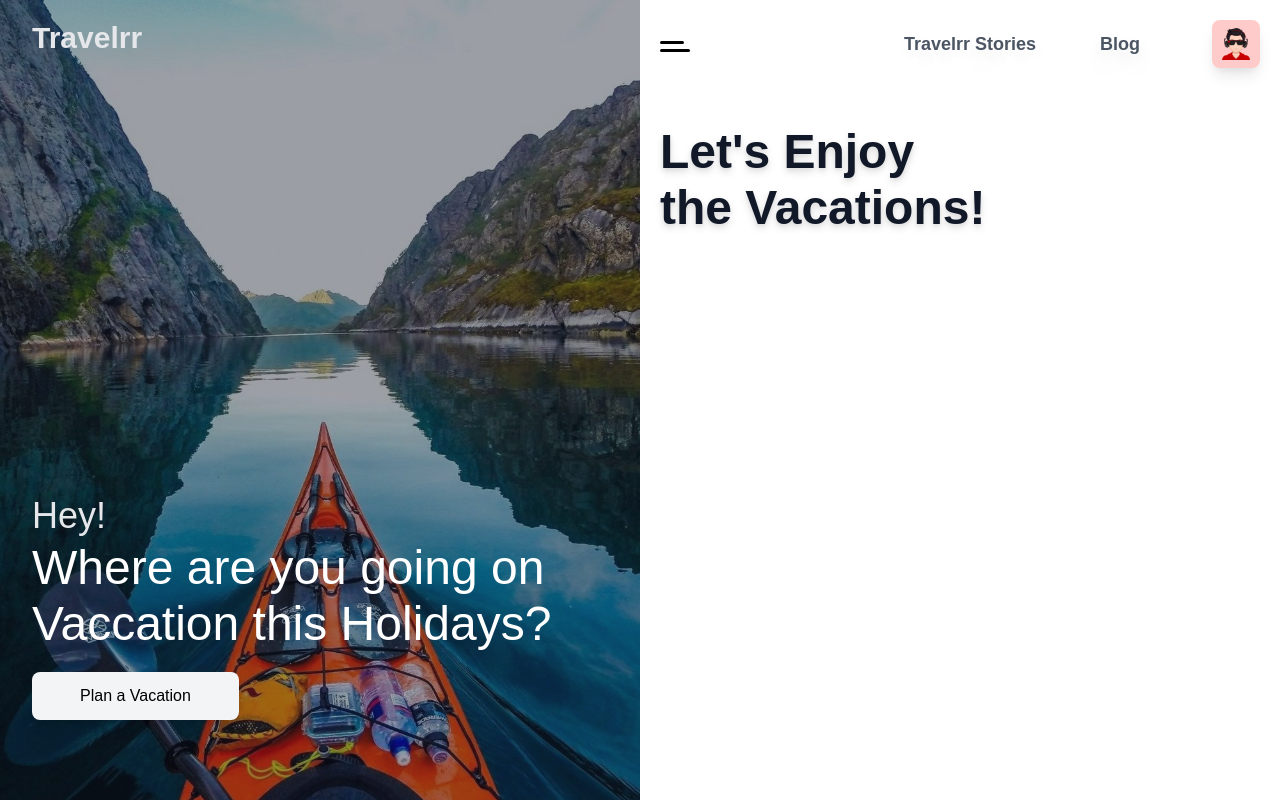
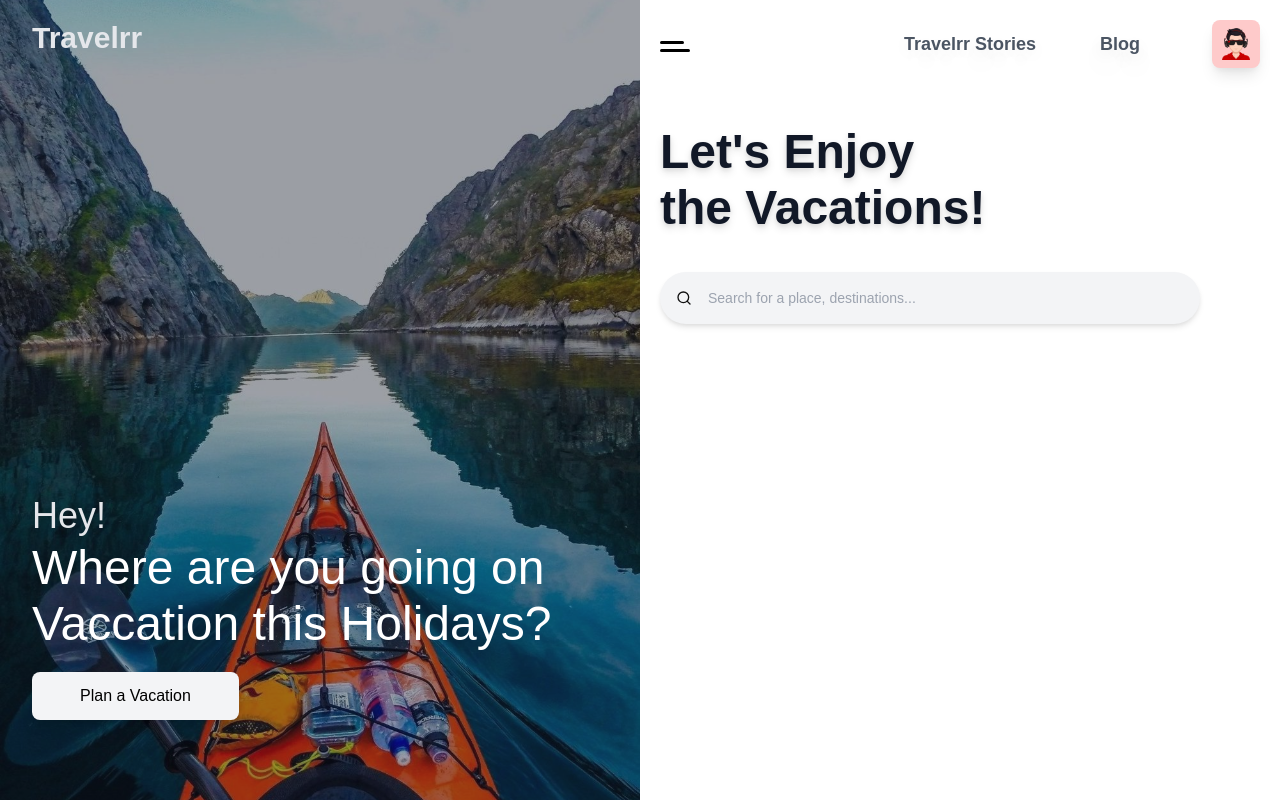
Before and after one commit to kushankurxd/travelrr, a Vue app: page / in a window 1280 px wide. Built offline with nearby package versions, Linux system fonts and the light colour scheme.

Commit message:
done search comp..

```diff
--- a/src/components/Logo.vue
+++ b/src/components/Logo.vue
@@ -1,5 +1,5 @@
 <template>
-  <h1 class="text-gray-200 text-3xl font-bold hover:text-white">
+  <h1 class="text-gray-200 text-2xl xl:text-3xl font-bold hover:text-white">
     {{ title }}
   </h1>
 </template>
--- /dev/null
+++ b/src/components/Search.vue
@@ -0,0 +1,19 @@
+<template>
+  <div class="px-4 py-3 xl:py-4 flex items-center rounded-full bg-gray-100 shadow-md">
+    <img src="../assets/search.svg" alt="" class="w-4 h-4 mr-4" />
+    <input
+      class="text-sm text-gray-600 bg-transparent w-full focus:outline-none"
+      placeholder="Search for a place, destinations..."
+    />
+  </div>
+</template>
+
+<script lang="ts">
+import { Component, Vue } from "vue-property-decorator";
+
+@Component
+export default class Search extends Vue {}
+</script>
+
+<style>
+</style>
--- a/src/views/Home.vue
+++ b/src/views/Home.vue
@@ -14,11 +14,11 @@
       <div class="flex-1"></div>
 
       <div class="m-5 ml-8 mb-20 z-10">
-        <h2 class="text-gray-200 text-4xl">Hey!</h2>
-        <h2 class="text-white font-medium text-5xl mt-2">
+        <h2 class="text-gray-200 text-3xl xl:text-4xl">Hey!</h2>
+        <h2 class="text-white font-medium text-4xl xl:text-5xl mt-2">
           Where are you going on
         </h2>
-        <h2 class="text-white font-medium text-5xl mt-2">
+        <h2 class="text-white font-medium text-4xl xl:text-5xl mt-2">
           Vaccation this Holidays?
         </h2>
         <!-- button -->
@@ -55,7 +55,10 @@
         </h2>
       </div>
 
-
+      <!-- Search -->
+      <div class="m-5 mr-16 xl:mr-20">
+        <Search />
+      </div>
     </div>
   </div>
 </template>
@@ -67,6 +70,7 @@ import Button from "../components/Button.vue";
 import Hamburger from "../components/Hamburger.vue";
 import NavigationItem from "../components/Navigation-item.vue";
 import ProfileAvatar from "../components/Profile-avatar.vue";
+import Search from "../components/Search.vue";
 
 @Component({
   components: {
@@ -75,6 +79,7 @@ import ProfileAvatar from "../components/Profile-avatar.vue";
     Hamburger,
     NavigationItem,
     ProfileAvatar,
+    Search,
   },
 })
 export default class Home extends Vue {}
```
Also changed, not shown: src/assets/search.svg (added).
